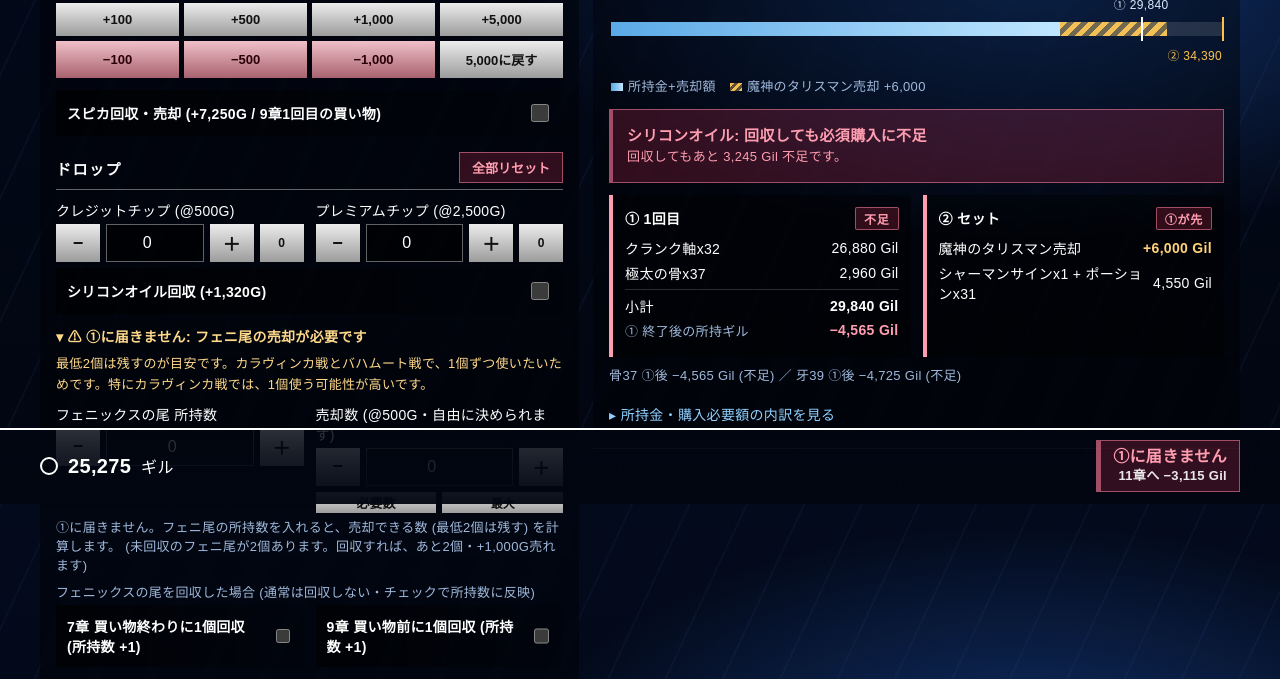
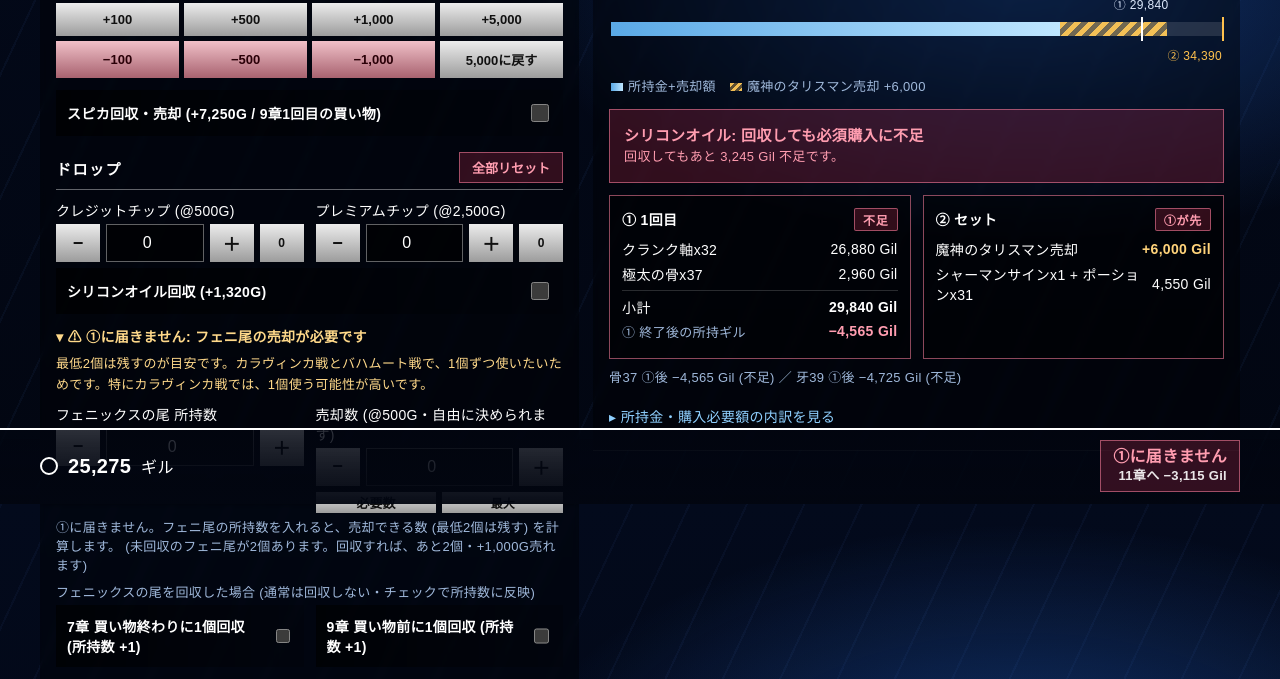
Before and after one commit to ossy3126/ff13-shop-branch, a plain HTML site: page index.html in a window 1280 px wide. Shown: the part 296-975 px from the top of the page. Drawn offline with Linux system fonts and the light colour scheme.

Commit message:
判定の枠線を全周同じ太さにする
Co-Authored-By: Claude Sonnet 5.5 <noreply@anthropic.com>
Claude-Session: https://claude.ai/code/session_01JqswQ14nWjagR8q5bN4wif

```diff
--- a/index.html
+++ b/index.html
@@ -155,7 +155,7 @@
   .gilbar > div > span:not(#gilNote), #gilNum { white-space: nowrap; flex: none; }
   @media (max-width: 520px) { #gilNum { font-size: 17px; } #gilNote { font-size: 14px; padding: 5px 9px; } #gilNote small { font-size: 12px; } }
   #gilNote { margin-left: auto; text-align: right; font-size: 16px; font-weight: 800; line-height: 1.3; color: var(--muted);
-    padding: 6px 12px; border: 1px solid var(--line2); border-left-width: 5px; background: var(--sub); }
+    padding: 6px 12px; border: 1px solid var(--line2); background: var(--sub); }
   #gilNote.ok { color: var(--ok); background: var(--ok-bg); border-color: var(--ok-bd); }
   #gilNote.warn { color: var(--warn); background: var(--warn-bg); border-color: var(--warn-bd); }
   #gilNote.ng { color: var(--ng); background: var(--ng-bg); border-color: var(--ng-bd); }
@@ -166,7 +166,7 @@
   input[type=number], select { font-weight: 400; }
 
   /* ===== デザイン改良 ===== */
-  .box { border-left-width: 4px; transition: background .2s, border-color .2s; }
+  .box { transition: background .2s, border-color .2s; }
   .box.tip { padding: 10px 12px; margin-bottom: 12px; }
   .box.tip #oil9t, #oil9t { font-size: 15px !important; }
   .big { font-size: 34px; }
@@ -175,8 +175,8 @@
   .b-mute { background: rgba(255,255,255,.08); color: var(--muted); border: 1px solid var(--line2); }
   .steps { display: grid; grid-template-columns: 1fr 1fr; gap: 12px; margin-bottom: 12px; }
   @media (max-width: 640px) { .steps { grid-template-columns: 1fr; } }
-  .step { background: rgba(0,0,0,.42); border-left: 4px solid var(--line); padding: 12px; }
-  .step.ok { border-left-color: var(--ok); } .step.warn { border-left-color: var(--warn); } .step.ng { border-left-color: var(--ng); }
+  .step { background: rgba(0,0,0,.42); border: 1px solid var(--line); padding: 12px; }
+  .step.ok { border-color: var(--ok-bd); } .step.warn { border-color: var(--warn-bd); } .step.ng { border-color: var(--ng-bd); }
   .step.mute { opacity: .55; }
   .step-h { display: flex; justify-content: space-between; align-items: center; margin-bottom: 8px; font-size: 14px; }
   .step .tot { border-top: 1px solid var(--line2); padding-top: 6px; margin-top: 6px; }
```
